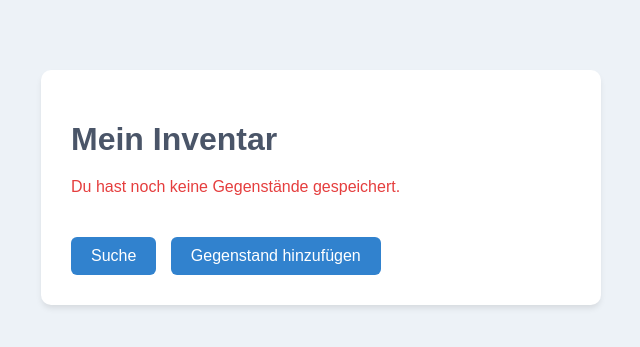
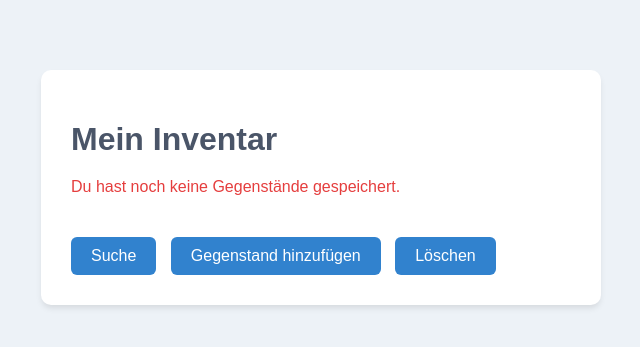
Before and after one commit to dankol187/Da_braut_sich_was_zusammen, a PHP site: page /Inventar_anschauen.php in a window 1280 px wide. Shown: the top 347 px of the page, without its empty margins (319-959 px from the left). Run offline with PHP 8.4, Linux system fonts and the light colour scheme; the visitor is signed in with stand-in values (Sample User, id 1); data that the repository does not hold is empty.

Commit message:
Update Inventar_anschauen.php

```diff
--- a/Inventar_anschauen.php
+++ b/Inventar_anschauen.php
@@ -58,6 +58,7 @@ $db->disconnect();
         <?php endif; ?>
         <a href="suche.php" class="button">Suche</a>
         <a href="Inventar_hinzufügen.php" class="button">Gegenstand hinzufügen</a>
+        <a href="Inventar_löschen.php" class="button">Löschen</a>
     </div>
 </body>
 </html>
```
